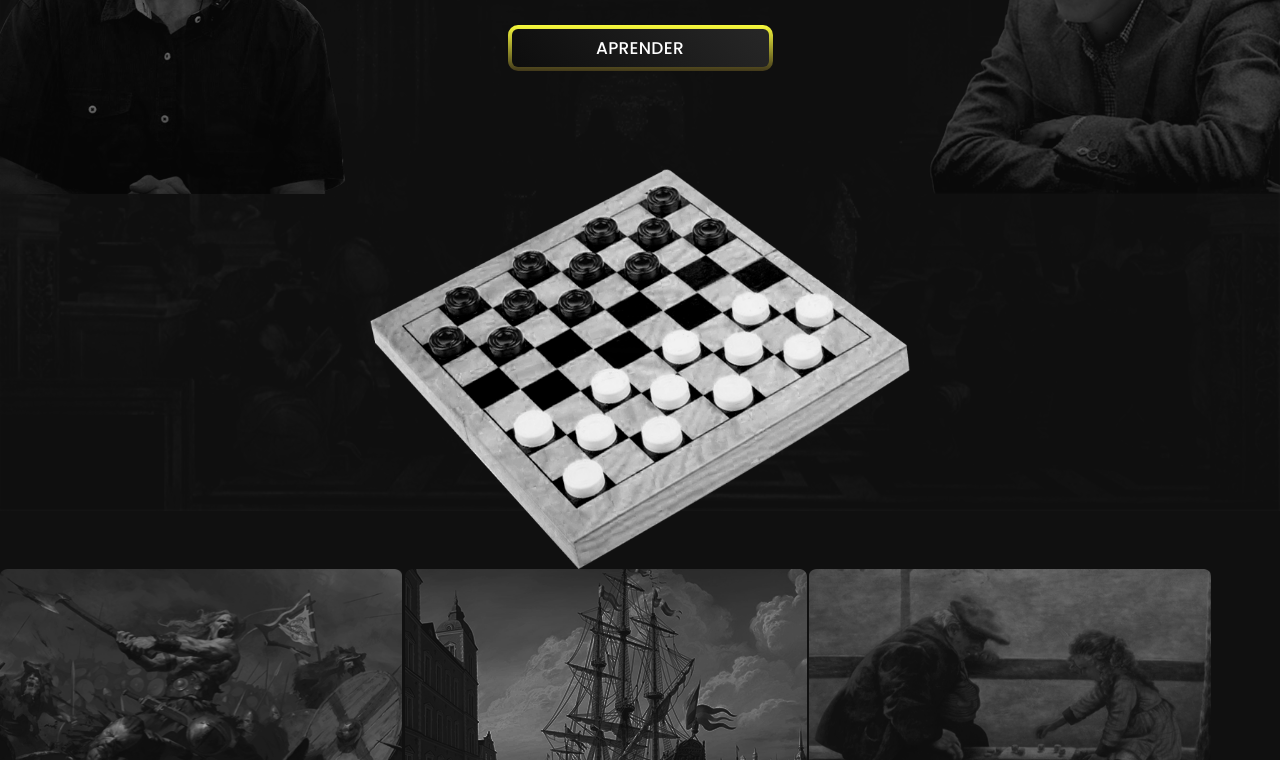
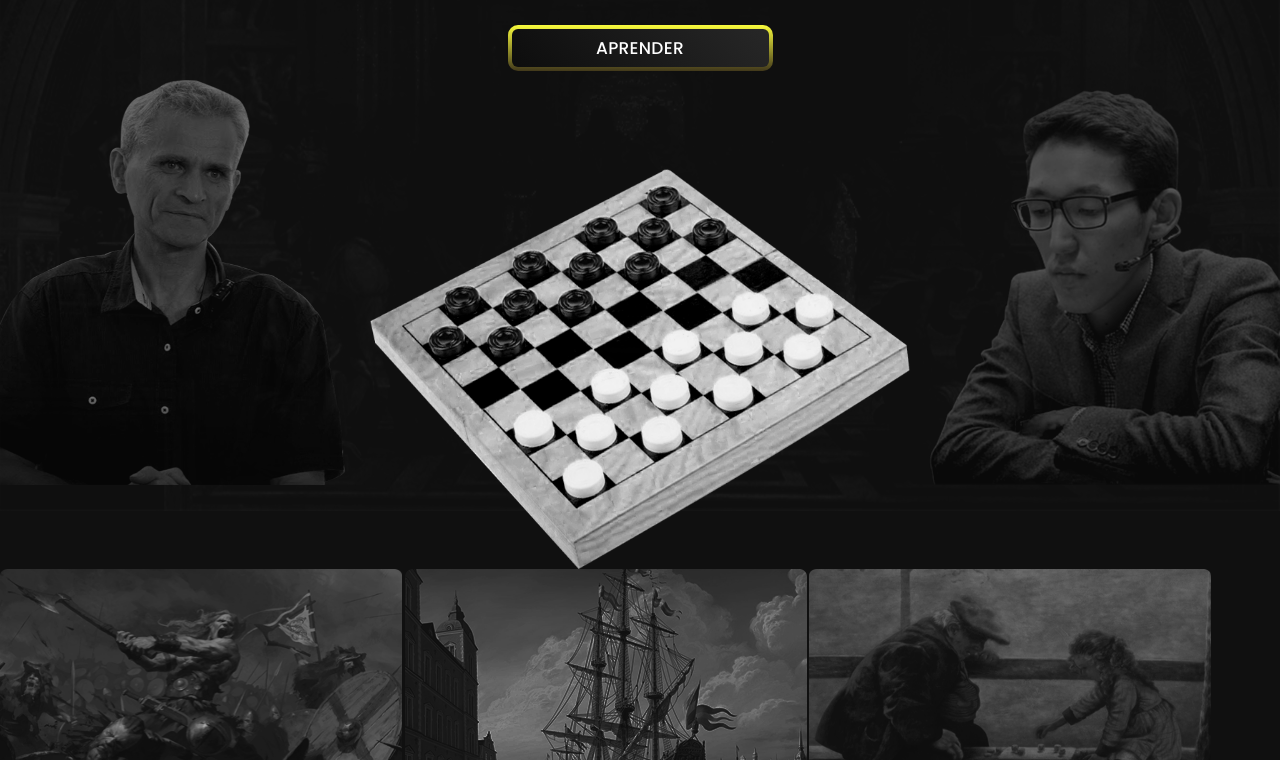
Before and after one commit to JonProg/Damas_Premier, a plain HTML site: page index.html in a window 1280 px wide. Shown: the part 302-1062 px from the top of the page. Drawn offline with Linux system fonts and the light colour scheme.

Commit message:
testing images players in firt page

```diff
--- a/assets/css/style.css
+++ b/assets/css/style.css
@@ -273,11 +273,16 @@ nav a:hover{
     z-index: -1;
 }
 
-#players{
+#box-players{
+    position: absolute;
+    height: 87vh;
     display: flex;
     flex-direction: column;
     justify-content: flex-end;
-    position: absolute;
+    z-index: -1;
+}
+
+#img-players{
     width: 100vw;
     opacity: 0.7;
 
--- a/index.html
+++ b/index.html
@@ -26,7 +26,9 @@
                 <img src="assets/imgs/youtube_icon.svg" alt="youtube" class="icon-share">
             </div>
         </header>
-        <img src="assets/imgs/players.png" alt="" id="players">
+        <div id="box-players">
+            <img src="assets/imgs/players.png" alt="" id="img-players">
+        </div>
         <div id="lp_elements">
             <h1 id="title_lp"><span class="gradient_text">Aprenda</span> a Jogar Damas</h1>
             <h3 id="subtitle_lp">e aprimore suas habilidades com os melhores</h3>
```
